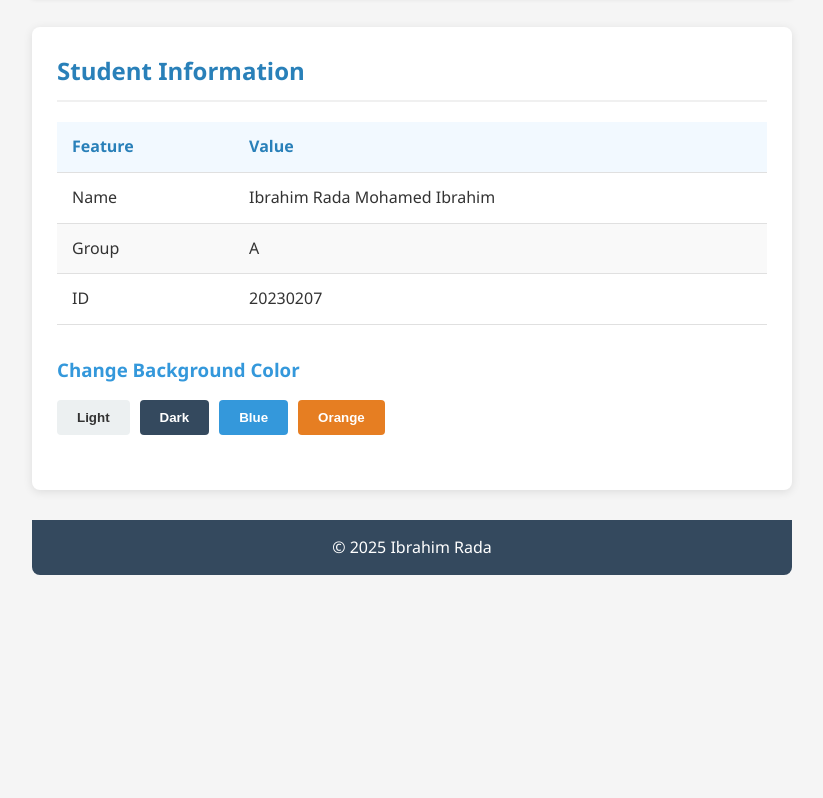
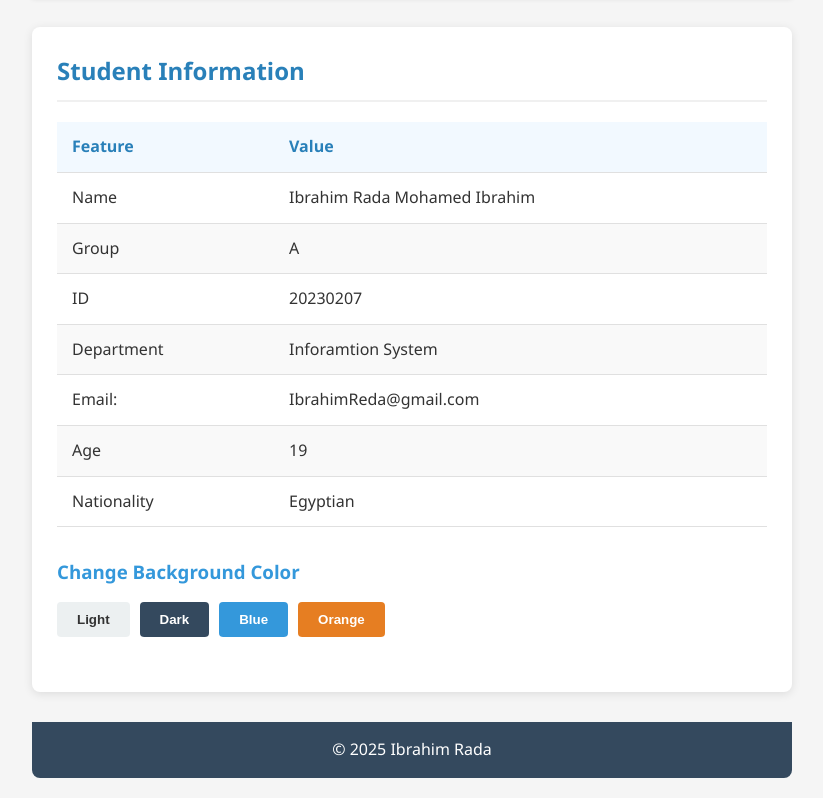
Before and after one commit to IBRAHIMRRADA/PageSite, a plain HTML site: page index.html in a window 1280 px wide. Shown: the part 127-925 px from the top of the page, without its empty margins (228-1051 px from the left). Before the commit the page ends 800 px from the top, so only its background shows below. Drawn offline with Linux system fonts and the light colour scheme.

Commit message:
Update index.html

```diff
--- a/index.html
+++ b/index.html
@@ -34,6 +34,24 @@
                             <td>ID</td>
                             <td>20230207</td>
                         </tr>
+                        <tr>
+                            <td>Department</td>
+                            <td>Inforamtion System</td>
+                        </tr>
+
+                        <tr>
+                            <td>Email:</td>
+                            <td colour=#0000>IbrahimReda@gmail.com</td>
+                        </tr>
+                        <tr>
+                            <td>Age</td>
+                            <td>19</td>
+                        </tr>
+
+                        <tr>
+                            <td>Nationality</td>
+                            <td>Egyptian</td>
+                        </tr>
                     </tbody>
                 </table>
             </section>
```
